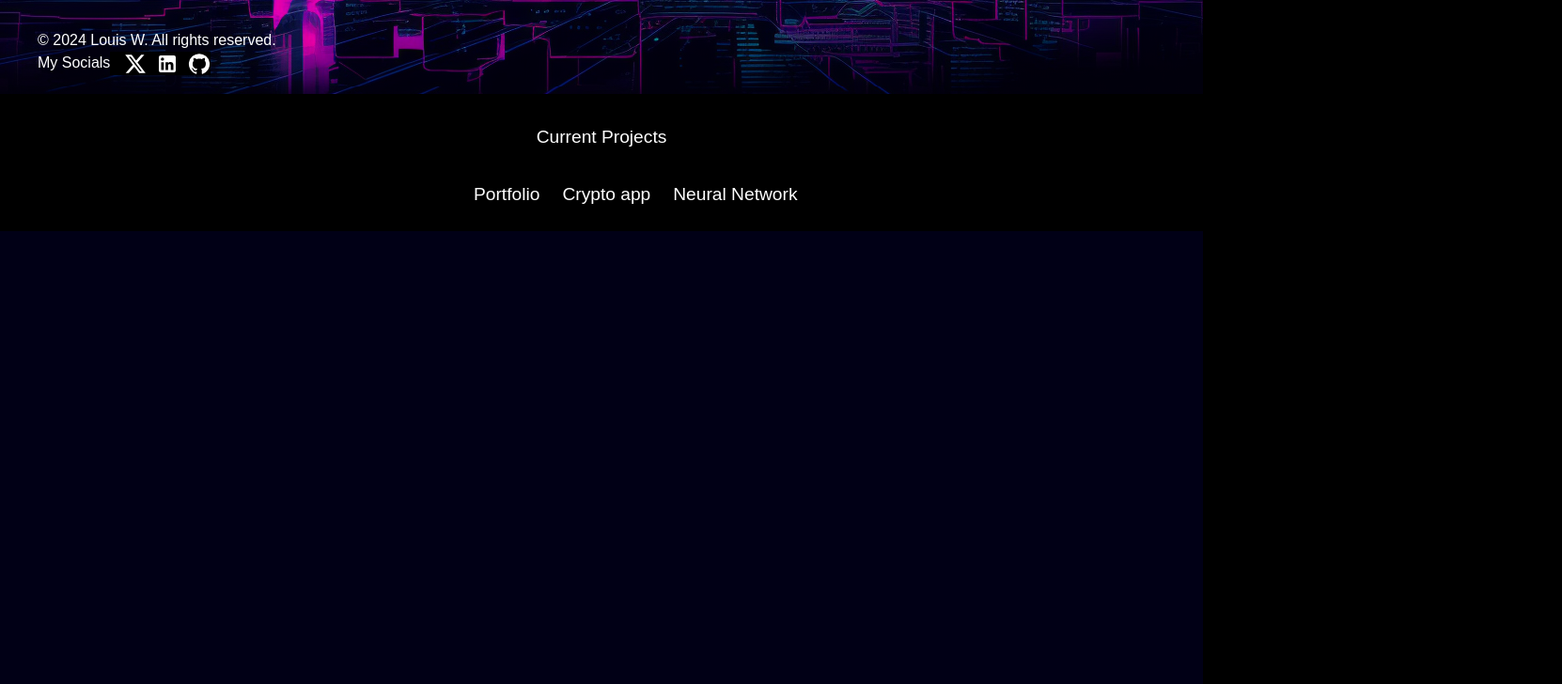
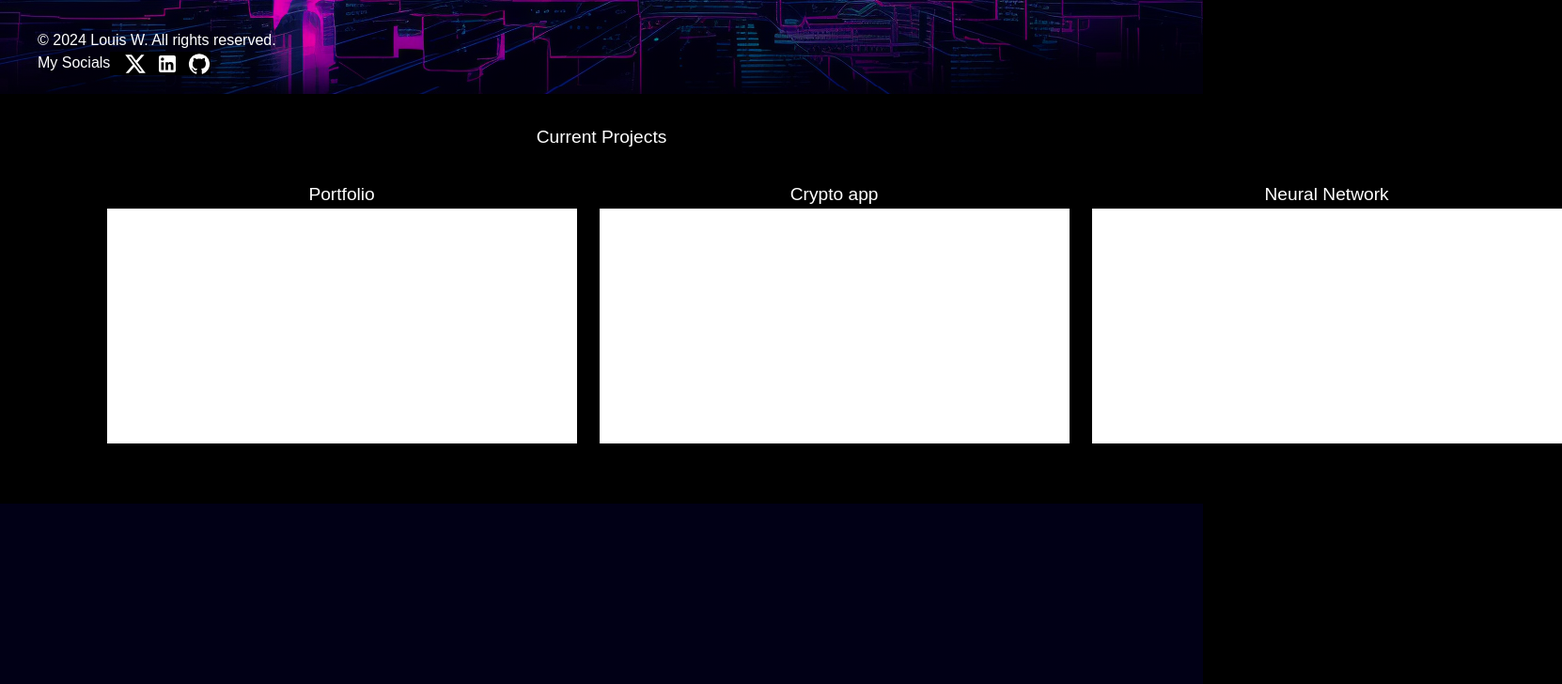
Before and after one commit to LouisWdev/Louis-react-portfolio, a React (Vite) app: page / in a window 1280 px wide. Shown: the part 700-1428 px from the top of the page at 94% size, 1662 px wide, since content can reach past the window. Built offline with nearby package versions, Linux system fonts and the light colour scheme.

Commit message:
Added the image contairs for the new projects section

```diff
--- a/src/Pages/Home.tsx
+++ b/src/Pages/Home.tsx
@@ -17,11 +17,11 @@ const Home = () => {
     <>
         <Navbar />
         <BackgroundAnimation>
-        <BackgroundSection>
-          <Container>
-            <Text>
-              Welcome to my Portfolio
-             </Text>
+           <BackgroundSection>
+             <Container>
+              <Text>
+               Welcome to my Portfolio
+              </Text>
            <BreakLine/>
             <SubText>
               My name is Louis and I am a fullstack developer
@@ -35,22 +35,27 @@ const Home = () => {
           </Container>
          </BackgroundSection>
          </BackgroundAnimation>
-
-         <Section>
               <CurrentContainer>
                   <CurrentContainerTitle>Current Projects</CurrentContainerTitle>
                   <ItemContainer>
                   <Item>
                        <ItemText>Portfolio</ItemText>
+                       <ProjectImage>
+                       </ProjectImage>
                   </Item>
                   <Item>
                        <ItemText>Crypto app</ItemText>
+                       <ProjectImage>
+                       </ProjectImage>
                   </Item>
                   <Item>
                        <ItemText>Neural Network</ItemText>
+                       <ProjectImage>
+                       </ProjectImage>
                   </Item>
                   </ItemContainer>
               </CurrentContainer>
+          <Section>
          </Section>
     </>
   );
@@ -59,6 +64,13 @@ const Home = () => {
 export default Home;
 
 //STYLING CSS
+/* GENERAL STYLINGS */
+const Section = styled.div`
+    height: 100vh;
+    background-color: #010016;
+`;
+
+/* PROJECTS BEING WORKED ON */
 const CurrentContainer = styled.div`
     text-align: center;
     margin-top: 4vh;
@@ -72,8 +84,8 @@ const CurrentContainerTitle = styled.div`
 const ItemContainer = styled.div`
     display: flex;
     margin-top: 1vh;
-    margin-left: 37.5vw;
-    padding-bottom: 3vh;
+    margin-left: 7vw;
+    padding-bottom: 8vh;
 
 `;
 
@@ -84,11 +96,14 @@ const Item = styled.div`
 
 const ItemText = styled.div``;
 
-const Section = styled.div`
-    height: 100vh;
-    background-color: #010016;
+const ProjectImage = styled.div`
+     background-color: white;
+     width: 500px;
+     height: 250px;
 `;
 
+
+/* LANDING SECTION */
 const BackgroundSection = styled.div`
        height: 100vh;
        display: flex;
```
